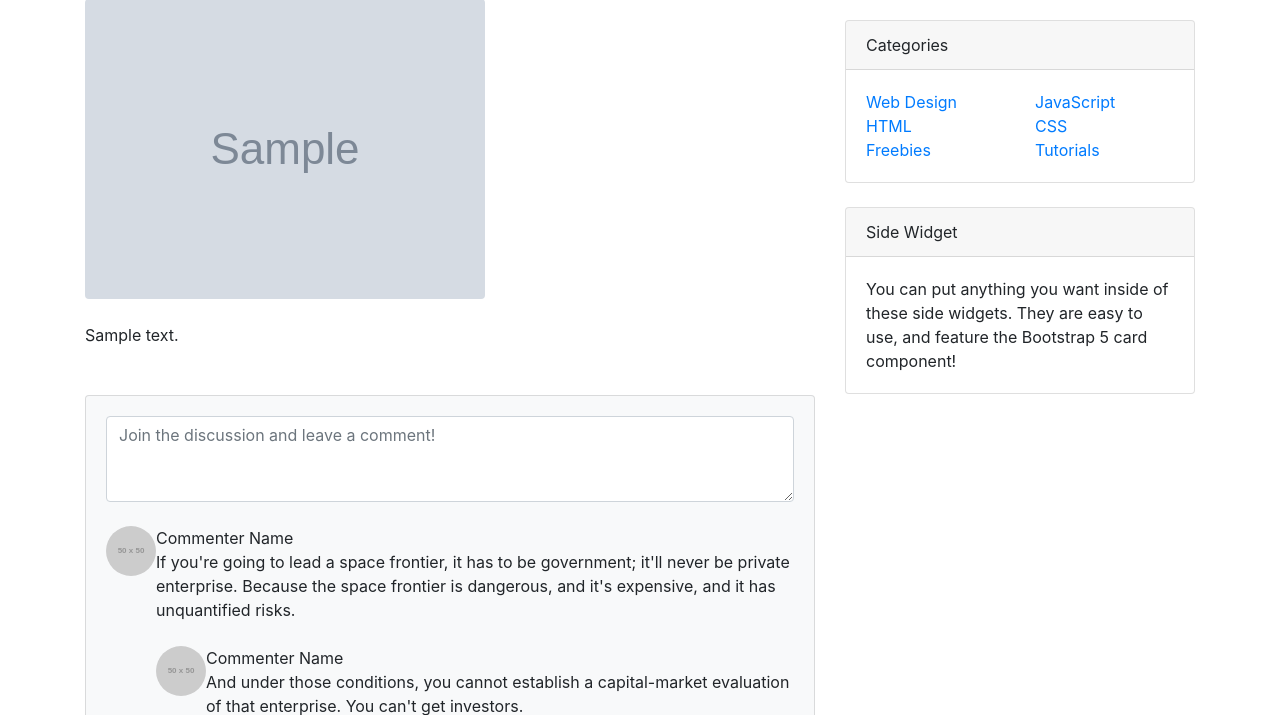
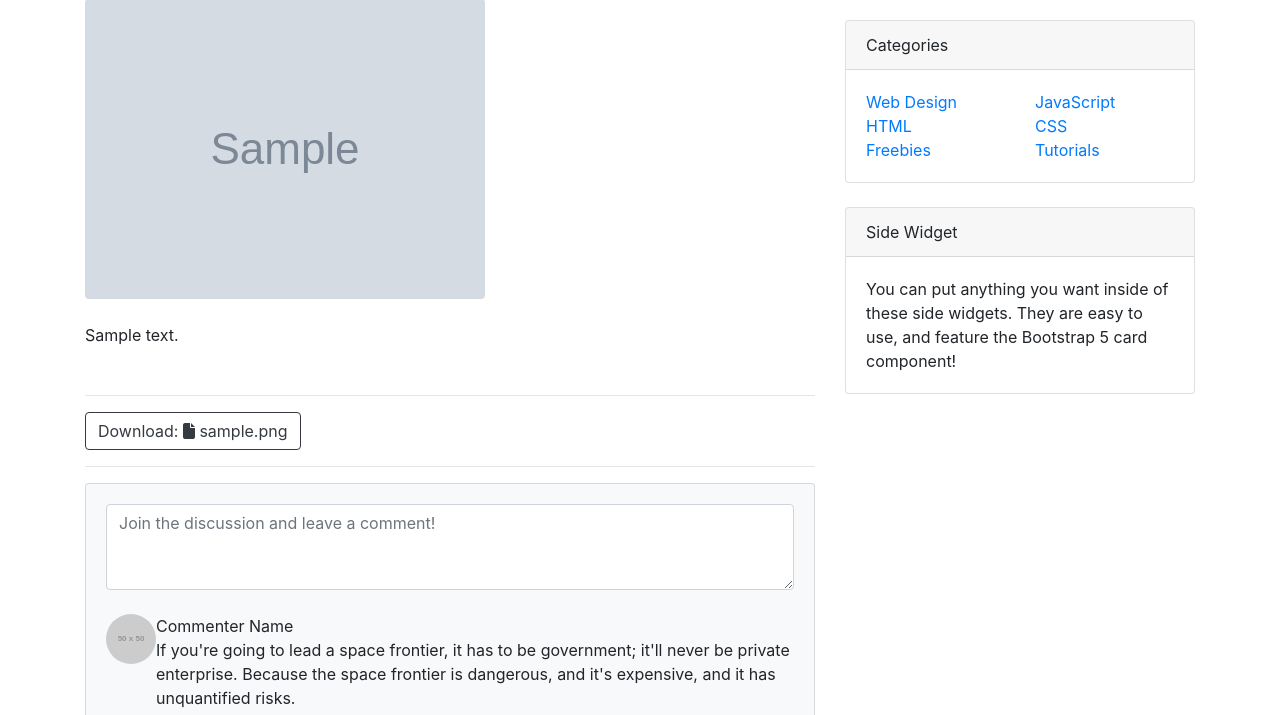
Before and after one commit to skehwha/djangoweb1, a Django app: page /blog/1/ in a window 1280 px wide. Shown: the part 237-952 px from the top of the page. Run offline with Django 4.2, Linux system fonts and the light colour scheme; tables that the repository leaves empty hold one stand-in row (values such as "Sample post"); grey boxes marked "Sample" are stand-in pictures; grey boxes labelled with a size stand in for pictures from a placeholder-image service; some libraries are stand-ins or nearby versions.

Commit message:
첨부파일 있을 시 상세 페이지에 다운로드 버튼 구현

```diff
--- a/blog/models.py
+++ b/blog/models.py
@@ -1,4 +1,5 @@
 from django.db import models
+import os
 
 class Post(models.Model):
     title=models.CharField(max_length=30)
@@ -14,3 +15,9 @@ class Post(models.Model):
 
     def get_absolute_url(self):
         return f'/blog/{self.pk}/'
+
+    def get_file_name(self):
+        return os.path.basename(self.file_upload.name)
+
+    def get_file_ext(self):
+        return self.get_file_name().split('.')[-1]
--- a/blog/templates/blog/post_detail.html
+++ b/blog/templates/blog/post_detail.html
@@ -11,6 +11,7 @@
         <link rel="icon" type="image/x-icon" href="assets/favicon.ico" />
         <!-- Core theme CSS (includes Bootstrap)-->
         <link rel="stylesheet" href="{% static 'blog/bootstrap/bootstrap.min.css' %}" media="screen"/>
+        <script src="https://kit.fontawesome.com/18199606e3.js" crossorigin="anonymous"></script>
     </head>
     <body>
         <!-- Responsive navbar-->
@@ -54,6 +55,23 @@
                         <section class="mb-5">
                             <p class="fs-5 mb-4">{{ post.content }}</p>
                         </section>
+                        <!-- Download file -->
+                        <hr>
+                        {% if post.file_upload %}
+                        <a href="{{ post.file_upload.url }}" class="btn btn-outline-dark" role="button" download>Download:
+                        {% if post.get_file_ext == 'csv' %}
+                            <i class="fa-solid fa-file-csv"></i>
+                        {% elif post.get_file_ext == 'xlsx' or post.get_file_ext == 'xls' %}
+                            <i class="fa-solid fa-file-excel"></i>
+                        {% elif post.get_file_ext == 'docx' or post.get_file_ext == 'doc' %}
+                            <i class="fa-solid fa-file-word"></i>
+                        {% else %}
+                            <i class="fa-solid fa-file"></i>
+                        {% endif%}
+                        {{ post.get_file_name }}
+                        </a>
+                        {% endif %}
+                        <hr>
                     </article>
                     <!-- Comments section-->
                     <section class="mb-5">
```
